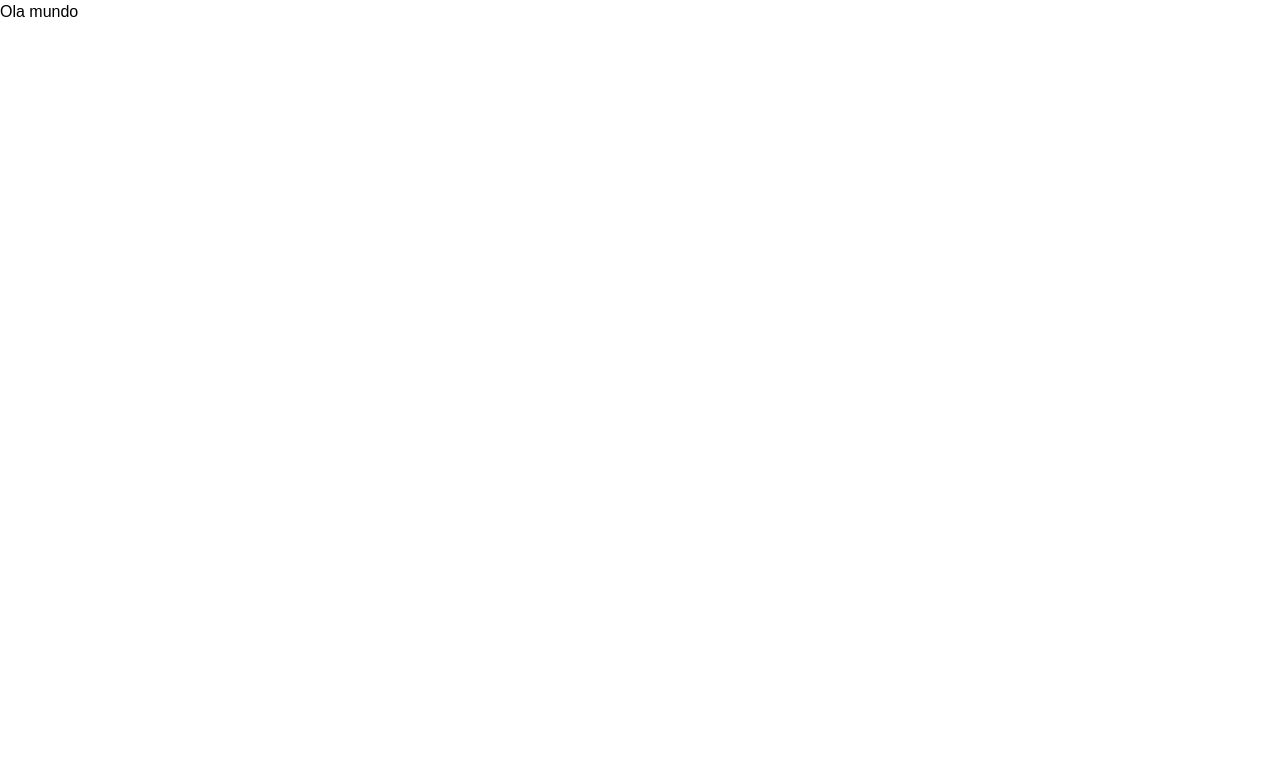
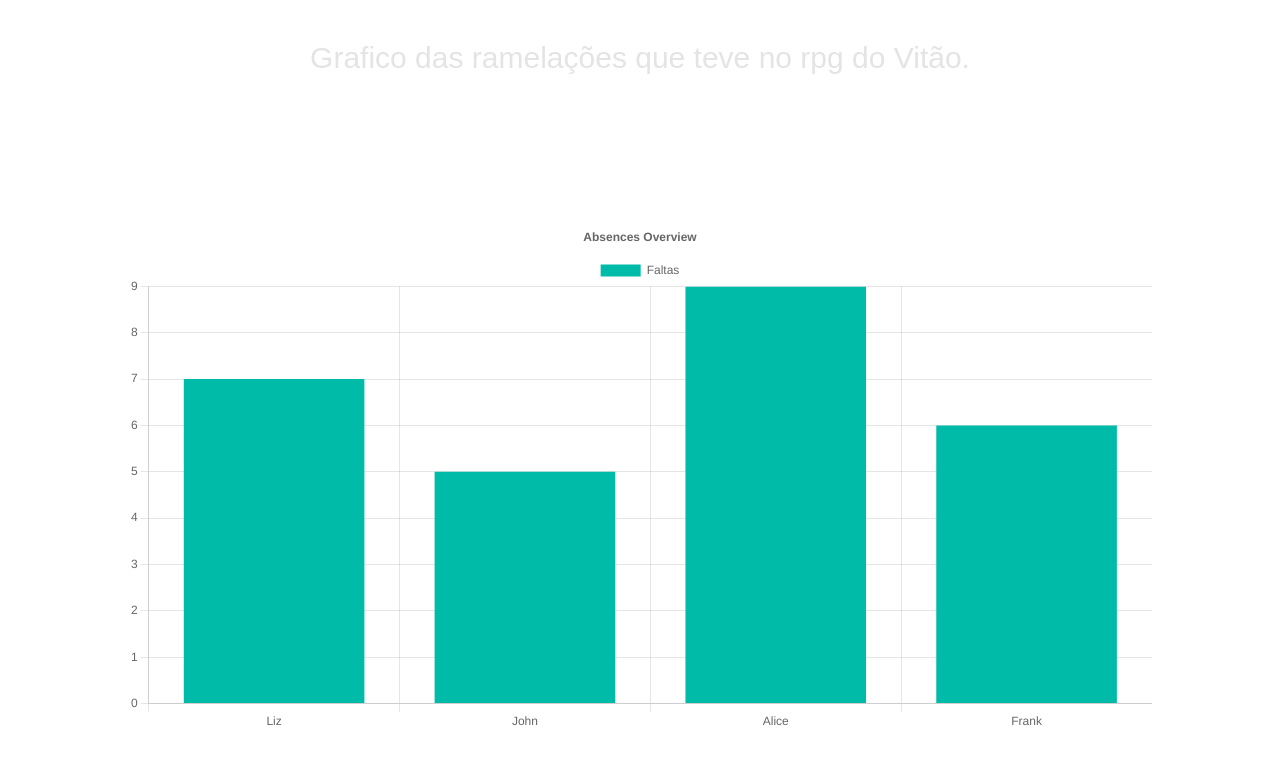
Before and after one commit to retr0lbb/rpg-absence-dashboard, a Next.js app: page / in a window 1280 px wide. Shown: the top 764 px of the page. Built offline with nearby package versions, Linux system fonts and the light colour scheme.

Commit message:
feat: add graph

```diff
--- /dev/null
+++ b/app/_components/absence-graph.tsx
@@ -0,0 +1,64 @@
+"use client"
+import { Bar } from 'react-chartjs-2';
+import {
+  Chart as ChartJS,
+  CategoryScale,
+  LinearScale,
+  BarElement,
+  PointElement,
+  LineElement,
+  Title,
+  Tooltip,
+  Legend,
+} from 'chart.js';
+
+ChartJS.register(
+  CategoryScale,
+  LinearScale,
+  BarElement,
+  Title,
+  Tooltip,
+  Legend
+);
+
+export function AbsenceGraph() {
+  // Mock data
+  const absenceData = [
+    { name: 'Liz', count: 7 },
+    { name: 'John', count: 5 },
+    { name: 'Alice', count: 9 },
+    { name: 'Frank', count: 6 },
+  ];
+
+  const data = {
+    labels: absenceData.map((item) => item.name), // X-Axis = Names
+    datasets: [
+      {
+        label: 'Faltas',
+        data: absenceData.map((item) => item.count), // Y-Axis = Count
+        borderColor: 'rgb(63, 63, 70)',
+        backgroundColor: 'rgb(0, 187, 167)',
+        tension: 0.4,
+      },
+    ],
+  };
+
+  const options: import('chart.js').ChartOptions<'bar'> = {
+    responsive: true,
+    plugins: {
+      legend: {
+        position: 'top',
+      },
+      title: {
+        display: true,
+        text: 'Absences Overview',
+      },
+    },
+  };
+
+  return (
+    <div className="w-full h-full">
+      <Bar data={data} options={options} />
+    </div>
+  );
+}
--- a/app/page.tsx
+++ b/app/page.tsx
@@ -1,6 +1,17 @@
+import { AbsenceGraph } from "./_components/absence-graph";
 
 export default function Home() {
   return (
-    <div className="text-black">Ola mundo</div>
+    <div className="w-full h-dvh">
+      <div className="w-full flex items-center justify-center mt-10">
+        <h1 className="text-3xl text-zinc-200">Grafico das ramelações que teve no rpg do Vitão.</h1>
+      </div>
+
+      <div className="w-full h-full flex items-center justify-center gap-20">
+        <div className="flex flex-1 max-w-4/5">
+          <AbsenceGraph />
+        </div>
+      </div>
+    </div>
   );
 }
--- a/package.json
+++ b/package.json
@@ -12,10 +12,12 @@
   "dependencies": {
     "@prisma/adapter-pg": "^7.7.0",
     "@prisma/client": "^7.7.0",
+    "chart.js": "^4.5.1",
     "next": "16.2.3",
     "pg": "^8.20.0",
     "prisma": "^7.7.0",
     "react": "19.2.4",
+    "react-chartjs-2": "^5.3.1",
     "react-dom": "19.2.4",
     "zod": "^4.3.6"
   },
```
Also changed, not shown: 1 other file (tests, documents, lock files or other folders).
